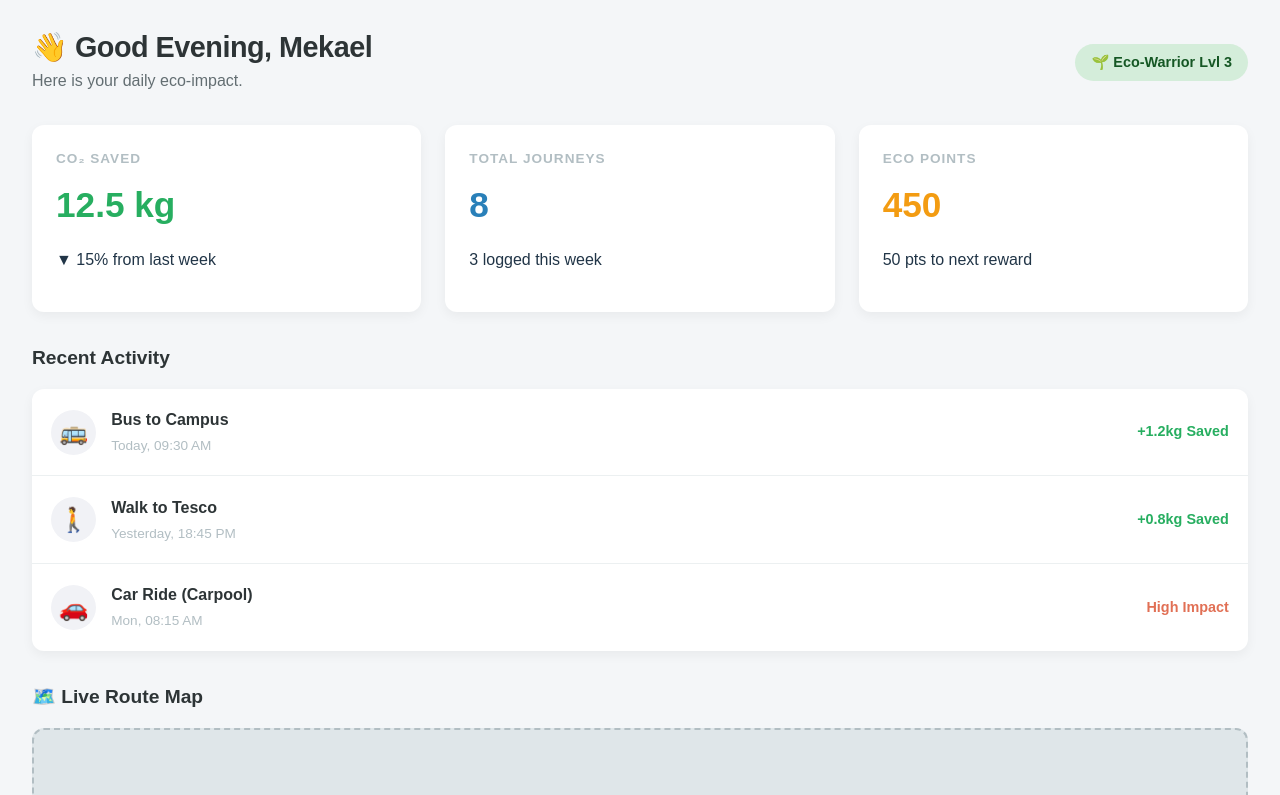
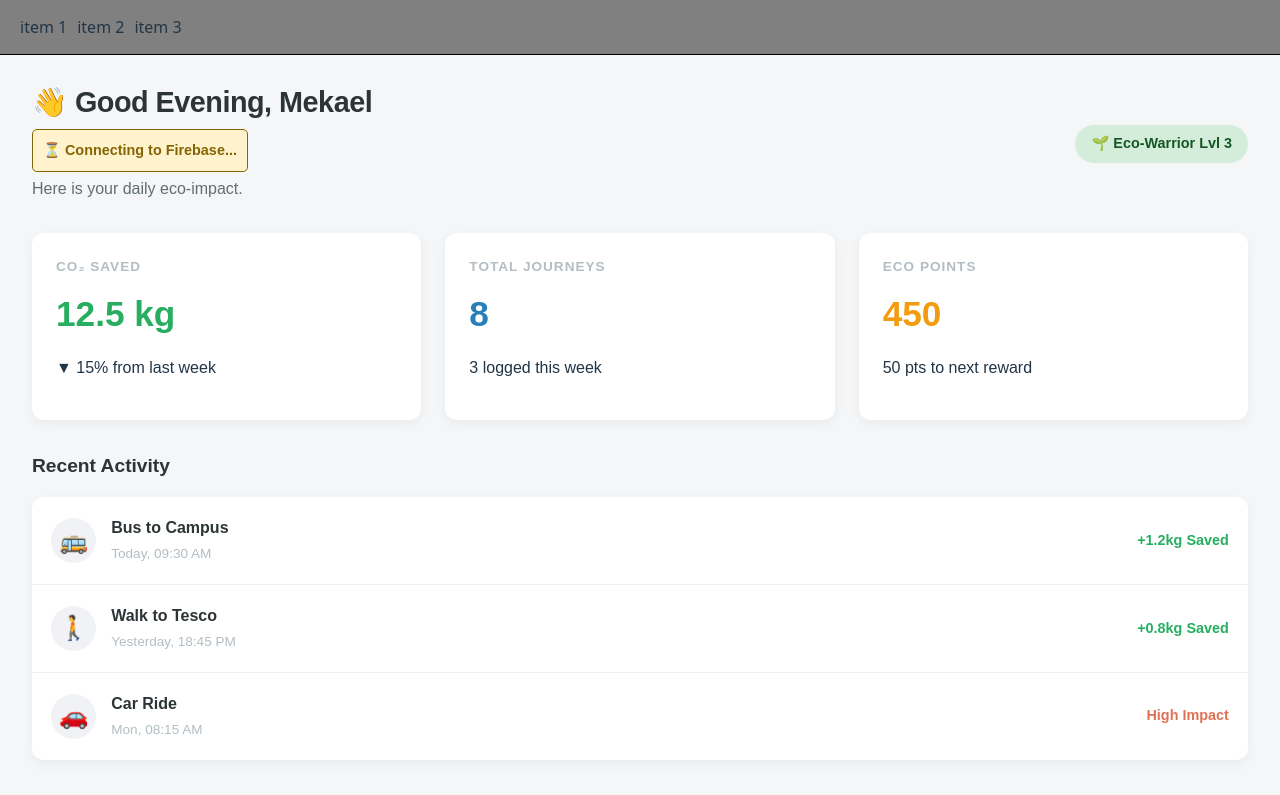
Before and after one commit to mxsszn/eco-track, a React (Vite) app in the folder front-end/: page / in a window 1280 px wide. Shown: the top 795 px of the page. Built offline with nearby package versions, Linux system fonts and the light colour scheme; no server answers.

Commit message:
Finalized Firebase connection and Dashboard visual test

```diff
--- a/front-end/src/App.jsx
+++ b/front-end/src/App.jsx
@@ -1,18 +1,12 @@
 import React from 'react';
 import './App.css';
-
-// 1. Temporarily comment out the Navbar import
-// import Navbar from './components/navbar/navbar.jsx';
-
+import Navbar from './components/navbar/navbar.jsx';
 import Dashboard from './components/Dashboard.jsx';
 
 function App() {
   return (
     <>
-      {/* 2. Temporarily comment out the Navbar component */}
-      {/* <Navbar /> */}
-
-      {/* 3. Only render YOUR Dashboard */}
+      <Navbar />
       <Dashboard />
     </>
   );
--- a/front-end/src/components/Dashboard.jsx
+++ b/front-end/src/components/Dashboard.jsx
@@ -1,58 +1,82 @@
-import React from 'react';
+import React, { useEffect, useState } from 'react'; // ✅ FIXED: Added useState
 import './Dashboard.css';
+import { db } from '../firebase';
+import { collection, addDoc } from 'firebase/firestore';
 
 /**
  * DASHBOARD COMPONENT
- * This is the main view for the user after login.
- * It displays key metrics (CO2 saved) and recent activity.
- * * Tech Note: Using ES6 Arrow Function syntax as per module best practices.
  */
 const Dashboard = () => {
 
-  // MOCK DATA OBJECT
-  // Currently hardcoded for Sprint 1 UI validation.
-  // In Sprint 2, this will be replaced by a fetch() call to the Firebase 'users' collection.
+  // Status State
+  const [status, setStatus] = useState("⏳ Connecting to Firebase...");
+
+  // Connection Test
+  useEffect(() => {
+    const testConnection = async () => {
+      try {
+        await addDoc(collection(db, "test_connection"), {
+          message: "Mekael's Visual Test",
+          timestamp: new Date()
+        });
+        setStatus("✅ SUCCESS: Connected to Database!");
+      } catch (e) {
+        console.error(e);
+        setStatus("❌ ERROR: " + e.message);
+      }
+    };
+
+    testConnection();
+  }, []);
+
   const userStats = {
     co2Saved: 12.5,
     journeys: 8,
     points: 450
   };
 
-  // ES6 DESTRUCTURING
-  // We unpack these values so we can use 'co2Saved' directly instead of 'userStats.co2Saved'.
-  // This makes the JSX cleaner and easier to read.
   const { co2Saved, journeys, points } = userStats;
 
   return (
     <div className="dashboard-container">
 
-      {/* --- HEADER SECTION --- */}
       <header className="dash-header">
         <div>
           <h1>👋 Good Evening, Mekael</h1>
+
+          {/* --- VISUAL STATUS BOX --- */}
+          <div style={{
+            marginTop: '10px',
+            padding: '10px',
+            borderRadius: '5px',
+            backgroundColor: status.includes("SUCCESS") ? '#d4edda' : '#fff3cd',
+            color: status.includes("SUCCESS") ? '#155724' : '#856404',
+            border: '1px solid currentColor',
+            fontWeight: 'bold',
+            fontSize: '0.9rem',
+            maxWidth: 'fit-content' // Keeps the box neat
+          }}>
+            {status}
+          </div>
+
           <p>Here is your daily eco-impact.</p>
         </div>
         <div className="user-badge">🌱 Eco-Warrior Lvl 3</div>
       </header>
 
-      {/* --- KEY METRICS GRID --- */}
       <div className="stats-grid">
-
-        {/* Card 1: The Primary Goal */}
         <div className="stat-card green">
           <h3>CO₂ Saved</h3>
           <div className="stat-value">{co2Saved} kg</div>
           <p>▼ 15% from last week</p>
         </div>
 
-        {/* Card 2: Engagement Metric */}
         <div className="stat-card blue">
           <h3>Total Journeys</h3>
           <div className="stat-value">{journeys}</div>
           <p>3 logged this week</p>
         </div>
 
-        {/* Card 3: Gamification */}
         <div className="stat-card yellow">
           <h3>Eco Points</h3>
           <div className="stat-value">{points}</div>
@@ -60,36 +84,15 @@ const Dashboard = () => {
         </div>
       </div>
 
-      {/* --- MAIN CONTENT AREA --- */}
       <div className="content-section">
         <h2>Recent Activity</h2>
-
-        {/* List of recent trips. Later, we will .map() over an array from the database here. */}
         <div className="activity-list">
-          <ActivityItem
-            icon="🚌"
-            title="Bus to Campus"
-            time="Today, 09:30 AM"
-            impact="+1.2kg Saved"
-          />
-          <ActivityItem
-            icon="🚶"
-            title="Walk to Tesco"
-            time="Yesterday, 18:45 PM"
-            impact="+0.8kg Saved"
-          />
-          {/* Example of a negative impact journey */}
-          <ActivityItem
-            icon="🚗"
-            title="Car Ride (Carpool)"
-            time="Mon, 08:15 AM"
-            impact="High Impact"
-            isNegative={true}
-          />
+          <ActivityItem icon="🚌" title="Bus to Campus" time="Today, 09:30 AM" impact="+1.2kg Saved" />
+          <ActivityItem icon="🚶" title="Walk to Tesco" time="Yesterday, 18:45 PM" impact="+0.8kg Saved" />
+          <ActivityItem icon="🚗" title="Car Ride" time="Mon, 08:15 AM" impact="High Impact" isNegative={true} />
         </div>
       </div>
 
-      {/* --- MAP MODULE --- */}
       <div className="map-section">
         <h3>🗺️ Live Route Map</h3>
         <div className="map-placeholder">
@@ -102,11 +105,6 @@ const Dashboard = () => {
   );
 };
 
-/**
- * HELPER COMPONENT: ActivityItem
- * Breaking this out into a small sub-component makes the main Dashboard cleaner.
- * It accepts props for the icon, title, and impact score.
- */
 const ActivityItem = ({ icon, title, time, impact, isNegative }) => (
   <div className="activity-item">
     <span className="icon">{icon}</span>
@@ -114,7 +112,6 @@ const ActivityItem = ({ icon, title, time, impact, isNegative }) => (
       <h4>{title}</h4>
       <p>{time}</p>
     </div>
-    {/* Conditional Class: If 'isNegative' is true, use red color, otherwise green */}
     <span className={isNegative ? "neutral-badge" : "save-badge"}>
       {impact}
     </span>
--- a/front-end/src/firebase.js
+++ b/front-end/src/firebase.js
@@ -1,9 +1,8 @@
-// Import the functions you need from the SDKs you need
 import { initializeApp } from "firebase/app";
-// TODO: Add SDKs for Firebase products that you want to use
-// https://firebase.google.com/docs/web/setup#available-libraries
+import { getFirestore } from "firebase/firestore";
+import { getAuth } from "firebase/auth";
 
-// Your web app's Firebase configuration
+// 2. Your web app's Firebase configuration
 const firebaseConfig = {
   apiKey: "AIzaSyCfMs_gA3pVwuW0MsrBD9z2invw6nLA8rQ",
   authDomain: "startup2-8022c.firebaseapp.com",
@@ -13,5 +12,10 @@ const firebaseConfig = {
   appId: "1:109739192074:web:fb83bd9ada57c8947cd4f3"
 };
 
-// Initialize Firebase
+// 3. Initialize Firebase
 const app = initializeApp(firebaseConfig);
+
+const db = getFirestore(app); // Connect to Firestore Database
+const auth = getAuth(app);    // Connect to Authentication
+
+export { db, auth };
```
